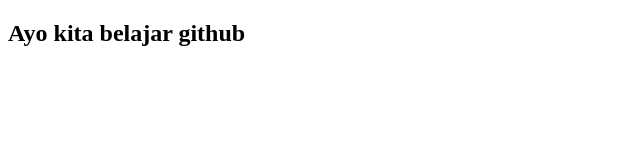
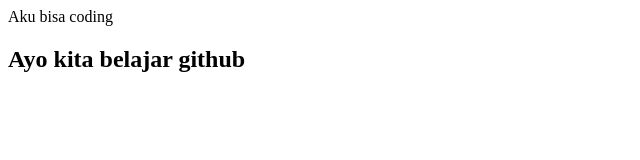
Before and after one commit to ImvLix/Nabila2024, a plain HTML site: page index.html in a window 1280 px wide. Shown: the whole page, without its empty margins (0-640 px from the left). Drawn offline with Linux system fonts and the light colour scheme.

Commit message:
Update index.html

```diff
--- a/index.html
+++ b/index.html
@@ -7,6 +7,8 @@
 </head>
 <body>
 
+Aku bisa coding
+
 <h2>Ayo kita belajar github</h2>
 
 </body>
```
